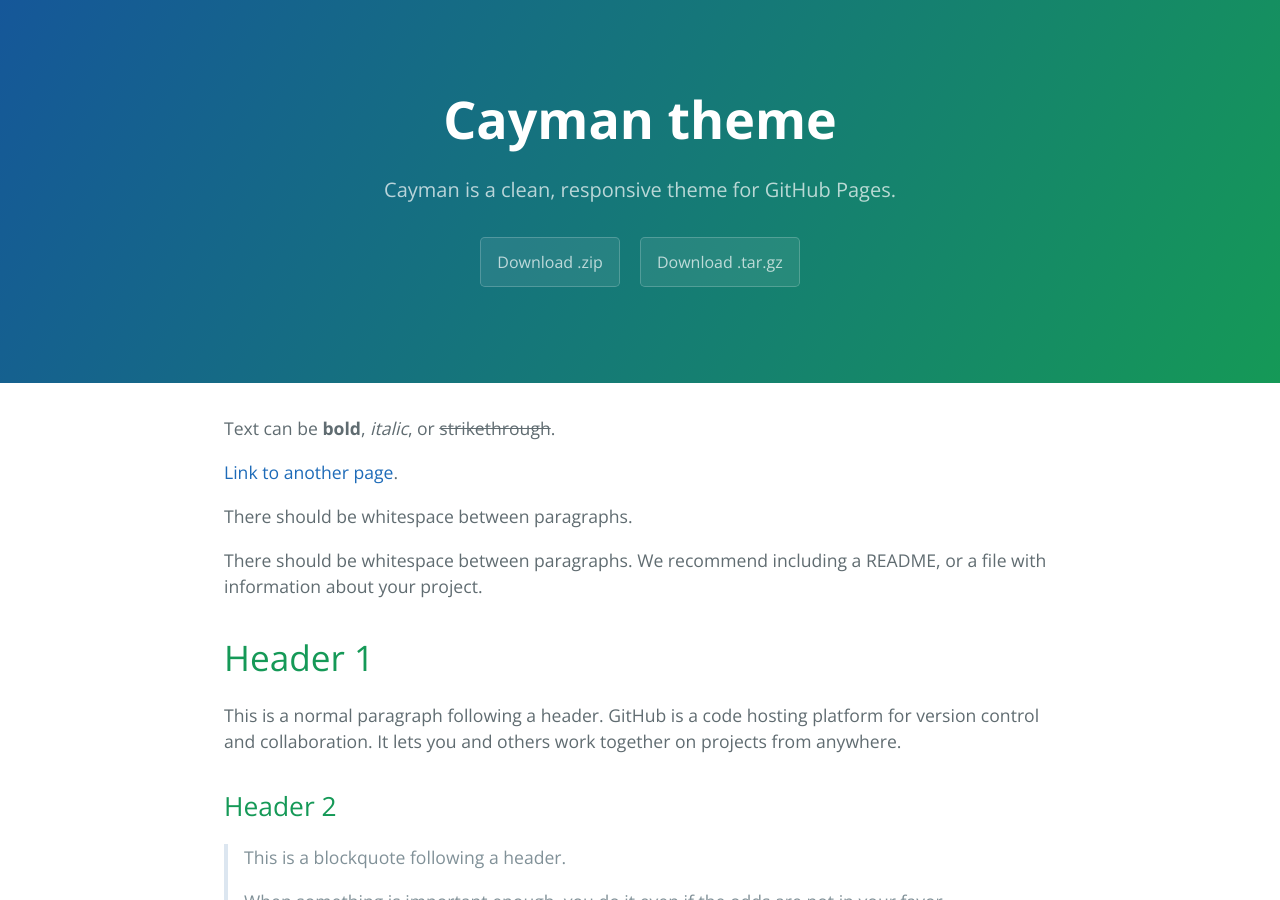
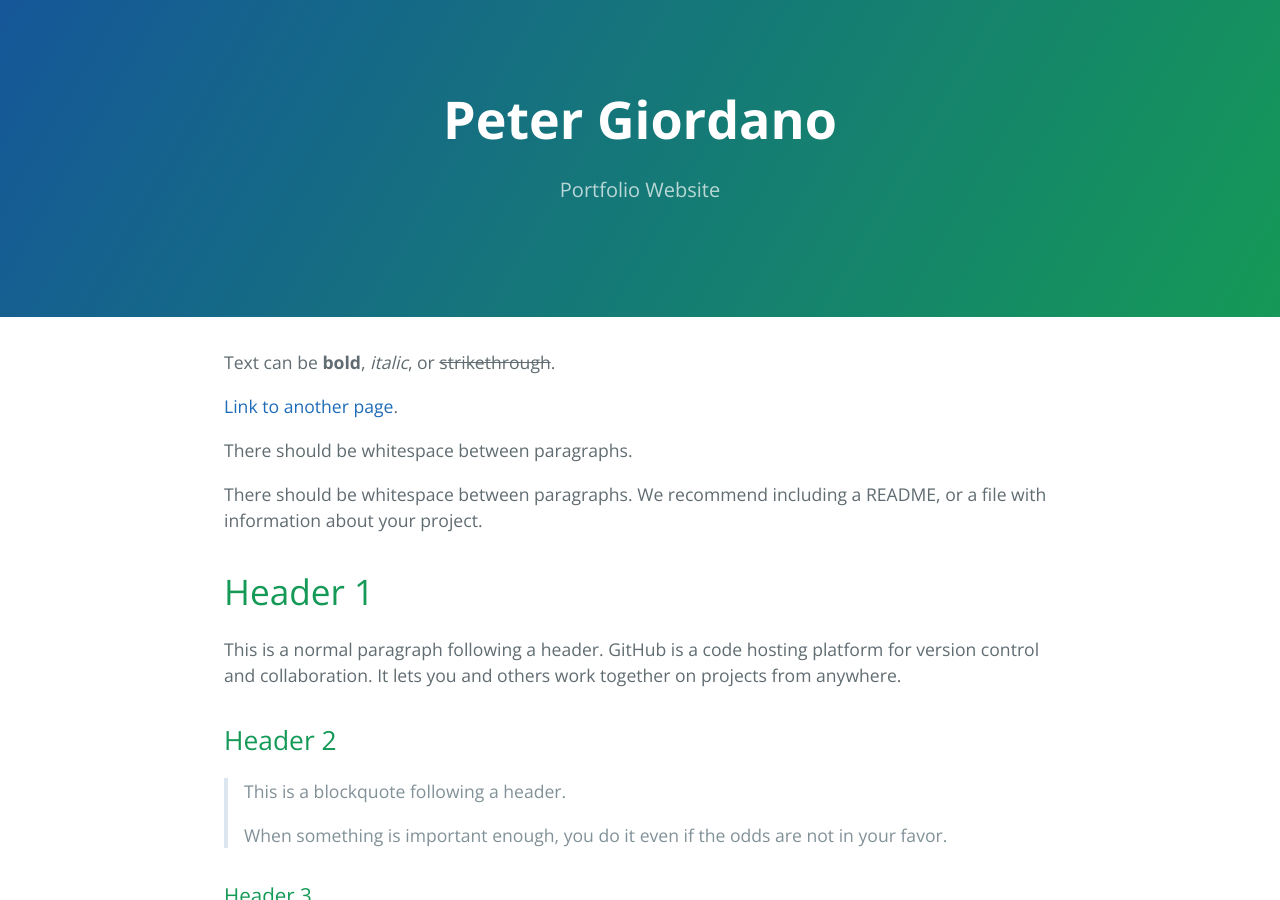
Before and after one commit to pgnj99/pgnj99.github.io, a Jekyll site: the page built from index.md, in a window 1280 px wide and 900 px high. Built offline with Jekyll 4.4.1, drawn with Linux system fonts in a browser that asks for light colours.

Commit message:
Update _config.yml

```diff
--- a/_config.yml
+++ b/_config.yml
@@ -1,5 +1,4 @@
-title: Cayman theme
-description: Cayman is a clean, responsive theme for GitHub Pages.
-show_downloads: true
-google_analytics:
+title: Peter Giordano
+description: Portfolio Website
+show_downloads: false
 theme: jekyll-theme-cayman
```
